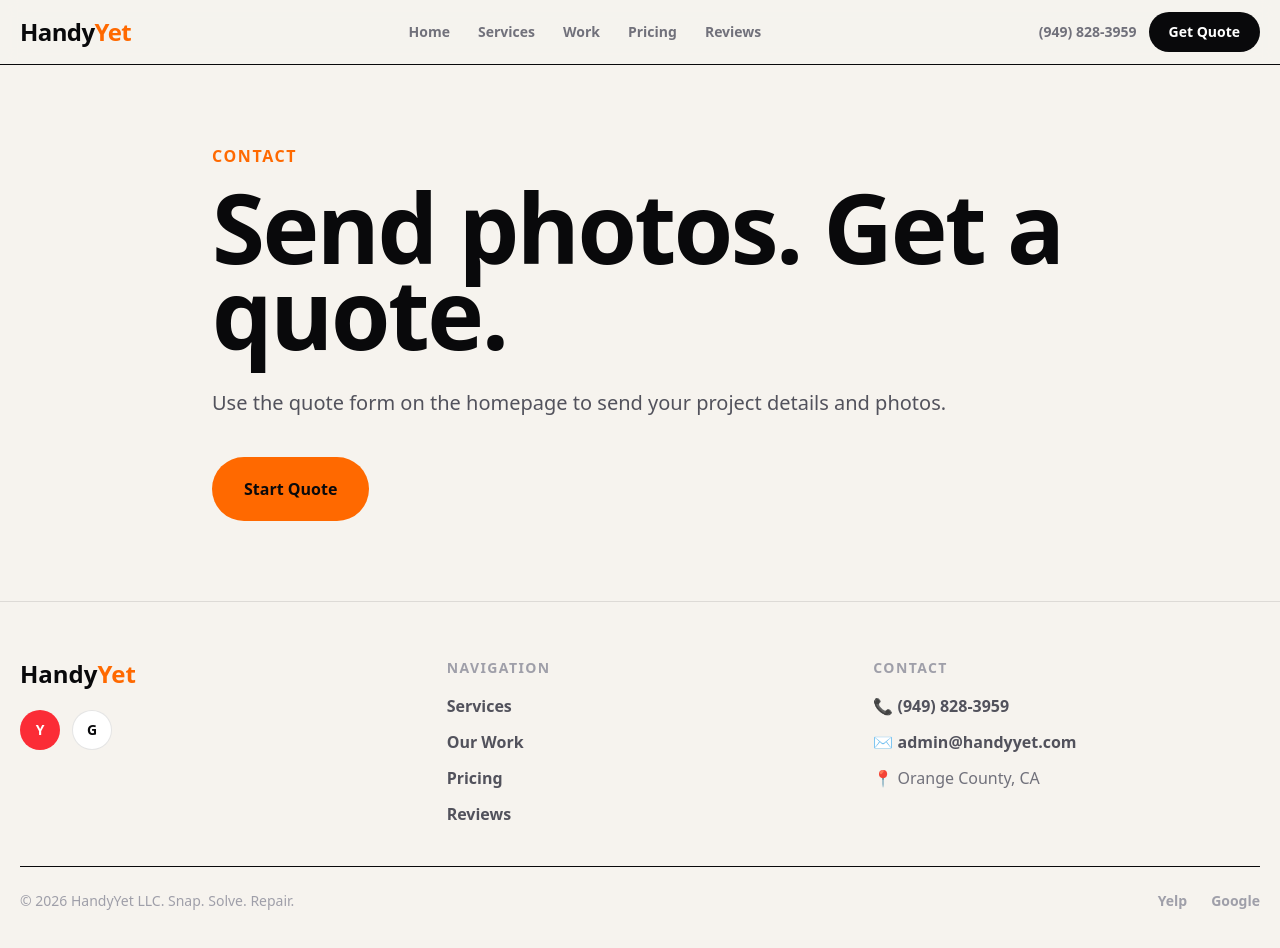
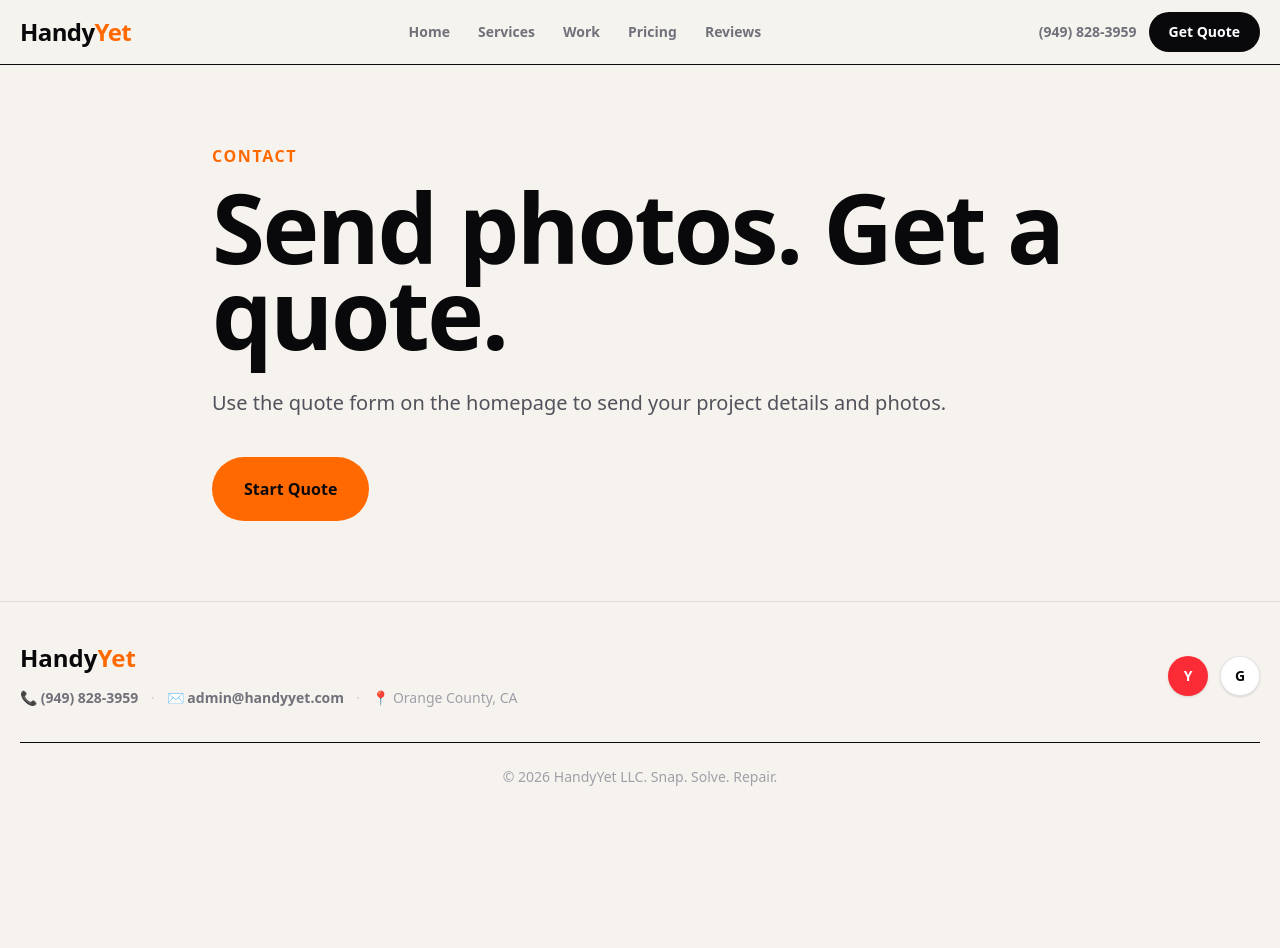
Before and after one commit to handyyet/handyyet, a Next.js app: page /contact in a window 1280 px wide. Shown: the top 948 px of the page. After the commit the page ends 827 px from the top, so only its background shows below. Built offline with nearby package versions, Linux system fonts and the light colour scheme.

Commit message:
footer cleanup, page animations

```diff
--- a/app/components/Footer.js
+++ b/app/components/Footer.js
@@ -1,46 +1,31 @@
 export default function Footer() {
   return (
-    <footer className="border-t border-black/10 py-14 bg-[#f6f3ee]">
+    <footer className="border-t border-black/10 py-10 bg-[#f6f3ee]">
       <div className="max-w-7xl mx-auto px-5">
-        <div className="grid md:grid-cols-3 gap-10 mb-10">
-          {/* Brand */}
-          <div>
+        <div className="flex flex-col md:flex-row items-center justify-between gap-6">
+          {/* Brand + contacts */}
+          <div className="flex flex-col items-center md:items-start gap-2">
             <a href="/" className="text-2xl font-black">Handy<span className="text-orange-500">Yet</span></a>
-            <div className="flex gap-3 mt-5">
-              <a href="https://www.yelp.com/biz/handyyet" target="_blank" rel="noopener noreferrer"
-                className="w-10 h-10 bg-red-500 text-white rounded-full flex items-center justify-center font-black text-sm hover:bg-red-600 transition">Y</a>
-              <a href="https://g.co/kgs/handyyet" target="_blank" rel="noopener noreferrer"
-                className="w-10 h-10 bg-white border border-black/10 rounded-full flex items-center justify-center font-black text-sm hover:bg-zinc-100 transition">G</a>
+            <div className="flex flex-col md:flex-row items-center gap-3 mt-1">
+              <a href="tel:+19498283959" className="text-zinc-500 font-bold text-sm hover:text-zinc-950 transition">📞 (949) 828-3959</a>
+              <span className="hidden md:block text-zinc-300">·</span>
+              <a href="mailto:admin@handyyet.com" className="text-zinc-500 font-bold text-sm hover:text-zinc-950 transition">✉️ admin@handyyet.com</a>
+              <span className="hidden md:block text-zinc-300">·</span>
+              <span className="text-zinc-400 text-sm">📍 Orange County, CA</span>
             </div>
           </div>
 
-          {/* Links */}
-          <div>
-            <p className="font-black text-sm uppercase tracking-widest text-zinc-400 mb-4">Navigation</p>
-            <div className="flex flex-col gap-3">
-              {[["Services", "/services"], ["Our Work", "/work"], ["Pricing", "/pricing"], ["Reviews", "/reviews"]].map(([label, href]) => (
-                <a key={href} href={href} className="font-bold text-zinc-600 hover:text-zinc-950 transition">{label}</a>
-              ))}
-            </div>
-          </div>
-
-          {/* Contact */}
-          <div>
-            <p className="font-black text-sm uppercase tracking-widest text-zinc-400 mb-4">Contact</p>
-            <div className="flex flex-col gap-3">
-              <a href="tel:+19498283959" className="font-bold text-zinc-600 hover:text-zinc-950 transition">📞 (949) 828-3959</a>
-              <a href="mailto:admin@handyyet.com" className="font-bold text-zinc-600 hover:text-zinc-950 transition">✉️ admin@handyyet.com</a>
-              <p className="text-zinc-500">📍 Orange County, CA</p>
-            </div>
+          {/* Yelp + Google icons */}
+          <div className="flex items-center gap-3">
+            <a href="https://www.yelp.com/search?find_desc=handyyet&find_loc=Orange+County%2C+CA" target="_blank" rel="noopener noreferrer"
+              className="w-10 h-10 bg-red-500 text-white rounded-full flex items-center justify-center font-black text-sm hover:bg-red-600 transition shadow-sm">Y</a>
+            <a href="https://www.google.com/search?q=handyyet+orange+county" target="_blank" rel="noopener noreferrer"
+              className="w-10 h-10 bg-white border border-black/10 rounded-full flex items-center justify-center font-black text-sm hover:bg-zinc-100 transition shadow-sm">G</a>
           </div>
         </div>
 
-        <div className="border-t border-black/08 pt-6 flex flex-col md:flex-row items-center justify-between gap-3">
+        <div className="border-t border-black/08 mt-8 pt-6 text-center">
           <p className="text-zinc-400 text-sm">© 2026 HandyYet LLC. Snap. Solve. Repair.</p>
-          <div className="flex gap-6">
-            <a href="https://www.yelp.com/biz/handyyet" target="_blank" rel="noopener noreferrer" className="text-sm font-bold text-zinc-400 hover:text-red-500 transition">Yelp</a>
-            <a href="https://g.co/kgs/handyyet" target="_blank" rel="noopener noreferrer" className="text-sm font-bold text-zinc-400 hover:text-zinc-950 transition">Google</a>
-          </div>
         </div>
       </div>
     </footer>
--- a/app/components/ScrollReveal.js
+++ b/app/components/ScrollReveal.js
@@ -1,22 +1,30 @@
 "use client";
 import { useEffect, useRef } from "react";
 
-export default function ScrollReveal({ children, className = "", delay = 0 }) {
+export default function ScrollReveal({ children, className = "", delay = 0, scale = false }) {
   const ref = useRef(null);
 
   useEffect(() => {
     const el = ref.current;
     if (!el) return;
     const observer = new IntersectionObserver(
-      ([entry]) => { if (entry.isIntersecting) { el.classList.add("visible"); observer.disconnect(); } },
-      { threshold: 0.1, rootMargin: "0px 0px -40px 0px" }
+      ([entry]) => {
+        if (entry.isIntersecting) {
+          el.classList.add("visible");
+          observer.disconnect();
+        }
+      },
+      { threshold: 0.08, rootMargin: "0px 0px -30px 0px" }
     );
     observer.observe(el);
     return () => observer.disconnect();
   }, []);
 
   return (
-    <div ref={ref} className={`reveal ${delay ? `reveal-delay-${delay}` : ""} ${className}`}>
+    <div
+      ref={ref}
+      className={`${scale ? "reveal-scale" : "reveal"} ${delay ? `reveal-delay-${delay}` : ""} ${className}`}
+    >
       {children}
     </div>
   );
--- a/app/globals.css
+++ b/app/globals.css
@@ -5,48 +5,68 @@
 html { scroll-behavior: smooth; }
 body { margin: 0; background: var(--bg); color: #111; }
 
-/* Fade up animation */
+/* ── Page load fade-in ── */
+@keyframes pageIn {
+  from { opacity: 0; }
+  to { opacity: 1; }
+}
+body { animation: pageIn 0.4s ease both; }
+
+/* ── Hero fade-up (used on hero elements) ── */
 @keyframes fadeUp {
   from { opacity: 0; transform: translateY(32px); }
-  to { opacity: 1; transform: translateY(0); }
+  to   { opacity: 1; transform: translateY(0); }
 }
-.animate-fade-up { animation: fadeUp .7s ease both; }
+.animate-fade-up { animation: fadeUp 0.8s cubic-bezier(0.16,1,0.3,1) both; }
+.animate-fade-up-1 { animation: fadeUp 0.8s cubic-bezier(0.16,1,0.3,1) 0.1s both; }
+.animate-fade-up-2 { animation: fadeUp 0.8s cubic-bezier(0.16,1,0.3,1) 0.2s both; }
+.animate-fade-up-3 { animation: fadeUp 0.8s cubic-bezier(0.16,1,0.3,1) 0.35s both; }
 
-/* Scroll reveal */
+/* ── Scroll reveal ── */
 .reveal {
   opacity: 0;
-  transform: translateY(36px);
-  transition: opacity 0.7s cubic-bezier(0.16,1,0.3,1), transform 0.7s cubic-bezier(0.16,1,0.3,1);
+  transform: translateY(40px);
+  transition: opacity 0.75s cubic-bezier(0.16,1,0.3,1),
+              transform 0.75s cubic-bezier(0.16,1,0.3,1);
 }
 .reveal.visible {
   opacity: 1;
   transform: translateY(0);
 }
-.reveal-delay-1 { transition-delay: 0.1s; }
-.reveal-delay-2 { transition-delay: 0.2s; }
-.reveal-delay-3 { transition-delay: 0.3s; }
-.reveal-delay-4 { transition-delay: 0.4s; }
+.reveal-delay-1 { transition-delay: 0.08s; }
+.reveal-delay-2 { transition-delay: 0.16s; }
+.reveal-delay-3 { transition-delay: 0.24s; }
+.reveal-delay-4 { transition-delay: 0.32s; }
 
-/* Scale on hover */
-.hover-lift {
-  transition: transform 0.3s cubic-bezier(0.16,1,0.3,1), box-shadow 0.3s ease;
+/* ── Scale reveal (for images) ── */
+.reveal-scale {
+  opacity: 0;
+  transform: scale(0.96) translateY(20px);
+  transition: opacity 0.8s cubic-bezier(0.16,1,0.3,1),
+              transform 0.8s cubic-bezier(0.16,1,0.3,1);
 }
-.hover-lift:hover {
-  transform: translateY(-4px);
-  box-shadow: 0 20px 60px rgba(0,0,0,0.12);
+.reveal-scale.visible {
+  opacity: 1;
+  transform: scale(1) translateY(0);
 }
 
+/* ── Input styles ── */
 .input-premium {
-  width: 100%; border-radius: 22px; background: #f4f4f5; color: #111;
-  padding: 18px 20px; outline: none; border: 1.5px solid rgba(0,0,0,.06);
+  width: 100%;
+  border-radius: 22px;
+  background: #f4f4f5;
+  color: #111;
+  padding: 18px 20px;
+  outline: none;
+  border: 1.5px solid rgba(0,0,0,.06);
+  font-size: 16px;
   transition: border-color 0.2s, box-shadow 0.2s;
-  font-size: 16px;
 }
 .input-premium:focus {
   border-color: #ff6a00;
   box-shadow: 0 0 0 3px rgba(255,106,0,.15);
 }
 
-/* Hide scrollbar */
+/* ── Hide scrollbar ── */
 .scrollbar-hide::-webkit-scrollbar { display: none; }
 .scrollbar-hide { -ms-overflow-style: none; scrollbar-width: none; }
--- a/app/page.js
+++ b/app/page.js
@@ -89,15 +89,15 @@ for (const compressed of compressedFiles) {
       <section className="relative pt-36 md:pt-44 pb-20">
         <div className="absolute inset-0 bg-[radial-gradient(circle_at_top_right,#ff6a0026,transparent_35%)]" />
         <div className="relative max-w-7xl mx-auto px-5 grid lg:grid-cols-2 gap-14 items-center">
-          <div className="animate-fade-up">
-            <h1 className="mt-7 text-6xl md:text-8xl font-black tracking-tight leading-[0.9]">Snap.<br />Solve.<br /><span className="text-orange-500">Repair.</span></h1>
-            <p className="mt-8 text-xl md:text-2xl text-zinc-600 max-w-xl leading-relaxed">Premium handyman help for mounting, assembly, smart home setup, and small repairs. Send photos and get a fast estimate.</p>
-            <div className="mt-9 flex flex-wrap gap-4">
+          <div>
+            <h1 className="animate-fade-up text-6xl md:text-8xl font-black tracking-tight leading-[0.9]">Snap.<br />Solve.<br /><span className="text-orange-500">Repair.</span></h1>
+            <p className="animate-fade-up-1 mt-8 text-xl md:text-2xl text-zinc-600 max-w-xl leading-relaxed">Premium handyman help for mounting, assembly, smart home setup, and small repairs. Send photos and get a fast estimate.</p>
+            <div className="animate-fade-up-2 mt-9 flex flex-wrap gap-4">
               <a href="#quote" className="bg-orange-500 text-black px-8 py-5 rounded-full font-black shadow-xl hover:scale-105 transition">Send Photos</a>
               <a href="/services" className="bg-white border border-black/10 px-8 py-5 rounded-full font-black hover:bg-zinc-100 transition">View Services</a>
             </div>
           </div>
-          <div className="relative animate-fade-up">
+          <div className="relative animate-fade-up-3">
             <div className="bg-white rounded-[44px] p-3 shadow-2xl border border-black/10 rotate-1 hover:rotate-0 transition duration-500">
               <img src="/images/hero.jpg" alt="HandyYet project" className="rounded-[36px] w-full h-[520px] object-cover bg-zinc-200" />
             </div>
@@ -135,11 +135,13 @@ for (const compressed of compressedFiles) {
             { img: "/images/project-1.jpg", title: "Custom Wall Build", text: "Decorative wall panel, lit shelving, and custom cabinets installed." },
             { img: "/images/project-2.jpg", title: "Fountain Repair", text: "Waterproofing and full repaint of an outdoor fountain." },
             { img: "/images/project-3.jpg", title: "Garbage Disposal Switch", text: "In-sink button installed for garbage disposal control." },
-          ].map((item) => (
-            <div key={item.img} className="bg-white rounded-[36px] overflow-hidden border border-black/10 shadow-sm hover:shadow-2xl hover:-translate-y-2 transition">
-              <img src={item.img} alt={item.title} className="w-full h-80 object-cover bg-zinc-200" />
-              <div className="p-6"><h3 className="text-2xl font-black">{item.title}</h3><p className="mt-3 text-zinc-500">{item.text}</p></div>
-            </div>
+          ].map((item, i) => (
+            <ScrollReveal key={item.img} delay={Math.min(i+1,3)} scale>
+              <div className="bg-white rounded-[36px] overflow-hidden border border-black/10 shadow-sm hover:shadow-2xl hover:-translate-y-2 transition h-full">
+                <img src={item.img} alt={item.title} className="w-full h-80 object-cover bg-zinc-200" />
+                <div className="p-6"><h3 className="text-2xl font-black">{item.title}</h3><p className="mt-3 text-zinc-500">{item.text}</p></div>
+              </div>
+            </ScrollReveal>
           ))}
         </div>
       </section>
```
